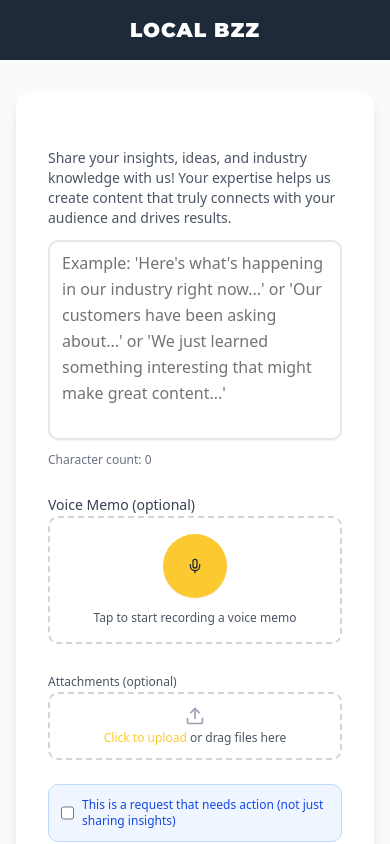
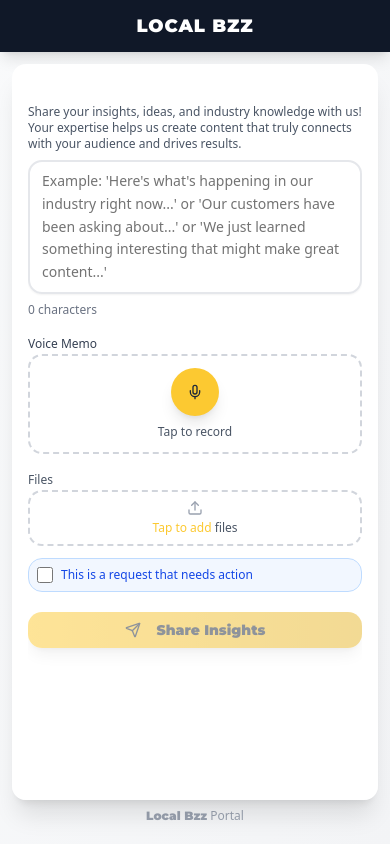
Before and after one commit to tyatlocalbzz/localbzz-client-portal, a Next.js app: page / in a window 390 px wide. Shown: the top 844 px of the page. Built offline with nearby package versions, Linux system fonts and the light colour scheme.

Commit message:
Transform to mobile-first app: viewport-based layout, compact components, gradient buttons, app-like styling

```diff
--- a/src/app/page.tsx
+++ b/src/app/page.tsx
@@ -107,12 +107,10 @@ export default function IdeaSubmissionPage() {
     }
   }
 
-  const formatFileSize = (bytes: number): string => {
-    if (bytes === 0) return '0 Bytes'
-    const k = 1024
-    const sizes = ['Bytes', 'KB', 'MB']
-    const i = Math.floor(Math.log(bytes) / Math.log(k))
-    return parseFloat((bytes / Math.pow(k, i)).toFixed(1)) + ' ' + sizes[i]
+  const formatDuration = (seconds: number): string => {
+    const mins = Math.floor(seconds / 60)
+    const secs = seconds % 60
+    return `${mins}:${secs.toString().padStart(2, '0')}`
   }
 
   const handleSubmit = async (e: React.FormEvent<HTMLFormElement>) => {
@@ -297,65 +295,59 @@ export default function IdeaSubmissionPage() {
     setRecordingDuration(0)
   }
 
-  const formatDuration = (seconds: number): string => {
-    const mins = Math.floor(seconds / 60)
-    const secs = seconds % 60
-    return `${mins}:${secs.toString().padStart(2, '0')}`
-  }
-
   return (
-    <div className="min-h-screen bg-gray-50">
-      {/* Header */}
-      <header className="bg-gray-800 text-white py-4 px-4">
+    <div className="h-screen bg-gradient-to-br from-gray-50 to-gray-100 flex flex-col overflow-hidden">
+      {/* Header - Compact for mobile */}
+      <header className="bg-gray-900 text-white py-3 px-4 shadow-lg flex-shrink-0">
         <div className="max-w-2xl mx-auto">
           <div className="flex items-center justify-center">
-            <h1 className={`text-xl font-bold tracking-wider ${montserrat.className}`}>
+            <h1 className={`text-lg font-bold tracking-wider ${montserrat.className}`}>
               LOCAL BZZ
             </h1>
           </div>
         </div>
       </header>
 
-      {/* Main Content */}
-      <div className="max-w-2xl mx-auto pt-8 pb-16 p-4">
-        {/* Main Form */}
-        <Card className="shadow-lg border-0 bg-white">
-          <CardContent className="p-8">
-            <form onSubmit={handleSubmit} className="space-y-6">
-              {/* Request Input */}
-              <div className="space-y-3">
-                <div className="text-sm text-gray-600 mb-3">
+      {/* Main Content - Flexible height */}
+      <div className="flex-1 flex flex-col max-w-2xl mx-auto w-full p-3 sm:p-4 overflow-hidden">
+        {/* Main Form - Takes remaining space */}
+        <Card className="flex-1 flex flex-col shadow-xl border-0 bg-white/95 backdrop-blur-sm rounded-xl overflow-hidden">
+          <CardContent className="flex-1 flex flex-col p-4 sm:p-6 space-y-3 sm:space-y-4 overflow-hidden">
+            <form onSubmit={handleSubmit} className="flex-1 flex flex-col space-y-3 sm:space-y-4 overflow-hidden">
+              {/* Request Input - Flexible */}
+              <div className="flex flex-col space-y-2 flex-shrink-0">
+                <div className="text-xs sm:text-sm text-gray-600">
                   Share your insights, ideas, and industry knowledge with us! Your expertise helps us create content that truly connects with your audience and drives results.
                 </div>
-                <div className="relative">
+                <div className="relative flex-1">
                   <Textarea
                     id="idea-input"
                     value={requestText}
                     onChange={(e) => setRequestText(e.target.value)}
                     placeholder="Example: 'Here's what's happening in our industry right now...' or 'Our customers have been asking about...' or 'We just learned something interesting that might make great content...'"
-                    className="min-h-[200px] resize-none text-base leading-relaxed border-2 border-gray-200 focus:border-[#FCC931] focus:ring-[#FCC931] rounded-lg"
+                    className="min-h-[120px] max-h-[200px] resize-none text-sm leading-relaxed border-2 border-gray-200 focus:border-[#FCC931] focus:ring-[#FCC931] rounded-xl bg-white/80"
                     disabled={submission.status === 'submitting'}
                   />
                 </div>
                 <div className="text-xs text-gray-500">
-                  Character count: {requestText.length}
+                  {requestText.length} characters
                 </div>
               </div>
 
-              {/* Voice Recording Section */}
-              <div className="space-y-3">
-                <label className="text-sm font-medium text-gray-700">
-                  Voice Memo (optional)
+              {/* Voice Recording Section - Compact */}
+              <div className="space-y-2 flex-shrink-0">
+                <label className="text-xs font-medium text-gray-700">
+                  Voice Memo
                 </label>
 
                 {!voiceRecording ? (
-                  // Recording Controls
-                  <div className="border-2 border-dashed border-gray-300 rounded-lg p-4 text-center">
-                    <div className="flex flex-col items-center space-y-3">
+                  // Recording Controls - Compact
+                  <div className="border-2 border-dashed border-gray-300 rounded-xl p-3 text-center bg-white/60">
+                    <div className="flex flex-col items-center space-y-2">
                       <Button
                         type="button"
                         onClick={isRecording ? pauseResumeRecording : startRecording}
-                        className={`w-16 h-16 rounded-full p-0 transition-all ${
+                        className={`w-12 h-12 rounded-full p-0 transition-all shadow-lg ${
                           isRecording && !isPaused
                             ? 'bg-red-500 hover:bg-red-600 animate-pulse'
                             : isRecording && isPaused
@@ -365,17 +357,17 @@ export default function IdeaSubmissionPage() {
                         disabled={submission.status === 'submitting'}
                       >
                         {isRecording && !isPaused ? (
-                          <Pause className="h-6 w-6 text-white" />
+                          <Pause className="h-5 w-5 text-white" />
                         ) : isRecording && isPaused ? (
-                          <Play className="h-6 w-6 text-white" />
+                          <Play className="h-5 w-5 text-white" />
                         ) : (
-                          <Mic className="h-6 w-6 text-gray-800" />
+                          <Mic className="h-5 w-5 text-gray-800" />
                         )}
                       </Button>
 
                       {isRecording && (
-                        <div className="flex items-center space-x-3">
-                          <div className="text-lg font-mono text-red-600">
+                        <div className="flex items-center space-x-2">
+                          <div className="text-sm font-mono text-red-600 font-bold">
                             {formatDuration(recordingDuration)}
                           </div>
                           <Button
@@ -383,9 +375,9 @@ export default function IdeaSubmissionPage() {
                             onClick={stopRecording}
                             variant="outline"
                             size="sm"
-                            className="border-red-300 text-red-600 hover:bg-red-50"
+                            className="h-6 border-red-300 text-red-600 hover:bg-red-50 text-xs"
                           >
-                            <Square className="h-3 w-3 mr-1" />
+                            <Square className="h-2 w-2 mr-1" />
                             Stop
                           </Button>
                         </div>
@@ -393,28 +385,25 @@ export default function IdeaSubmissionPage() {
 
                       <p className="text-xs text-gray-600">
                         {isRecording && !isPaused
-                          ? 'Recording... Tap to pause'
+                          ? 'Recording...'
                           : isRecording && isPaused
-                          ? 'Paused - Tap to resume'
-                          : 'Tap to start recording a voice memo'
+                          ? 'Paused'
+                          : 'Tap to record'
                         }
                       </p>
                     </div>
                   </div>
                 ) : (
-                  // Recorded Voice Memo
-                  <div className="border border-green-200 bg-green-50 rounded-lg p-4">
+                  // Recorded Voice Memo - Compact
+                  <div className="border border-green-200 bg-green-50/80 rounded-xl p-3">
                     <div className="flex items-center justify-between">
-                      <div className="flex items-center space-x-3">
-                        <div className="bg-green-500 rounded-full p-2">
-                          <Mic className="h-4 w-4 text-white" />
+                      <div className="flex items-center space-x-2">
+                        <div className="bg-green-500 rounded-full p-1.5">
+                          <Mic className="h-3 w-3 text-white" />
                         </div>
                         <div>
-                          <p className="text-sm font-medium text-green-800">
-                            Voice Memo Recorded
-                          </p>
-                          <p className="text-xs text-green-600">
-                            Duration: {formatDuration(recordingDuration)}
+                          <p className="text-xs font-medium text-green-800">
+                            Voice Memo • {formatDuration(recordingDuration)}
                           </p>
                         </div>
                       </div>
@@ -423,9 +412,9 @@ export default function IdeaSubmissionPage() {
                         onClick={deleteRecording}
                         variant="ghost"
                         size="sm"
-                        className="text-red-500 hover:text-red-700 hover:bg-red-50"
+                        className="h-6 w-6 p-0 text-red-500 hover:text-red-700 hover:bg-red-50"
                       >
-                        <X className="h-4 w-4" />
+                        <X className="h-3 w-3" />
                       </Button>
                     </div>
                   </div>
@@ -433,21 +422,21 @@ export default function IdeaSubmissionPage() {
               </div>
 
               {/* File Upload Section - Compact */}
-              <div className="space-y-2">
+              <div className="space-y-2 flex-shrink-0">
                 <label className="text-xs font-medium text-gray-600">
-                  Attachments (optional)
+                  Files
                 </label>
 
                 {/* Upload Area - Smaller */}
                 <div
-                  className="border-2 border-dashed border-gray-300 rounded-lg p-3 text-center hover:border-[#FCC931] transition-colors cursor-pointer"
+                  className="border-2 border-dashed border-gray-300 rounded-xl p-2 text-center hover:border-[#FCC931] transition-colors cursor-pointer bg-white/60"
                   onDragOver={handleDragOver}
                   onDrop={handleDrop}
                   onClick={() => document.getElementById('file-input')?.click()}
                 >
-                  <Upload className="h-5 w-5 text-gray-400 mx-auto mb-1" />
+                  <Upload className="h-4 w-4 text-gray-400 mx-auto mb-1" />
                   <p className="text-xs text-gray-600">
-                    <span className="font-medium text-[#FCC931]">Click to upload</span> or drag files here
+                    <span className="font-medium text-[#FCC931]">Tap to add</span> files
                   </p>
                   <input
                     id="file-input"
@@ -465,6 +454,7 @@ export default function IdeaSubmissionPage() {
                     <p className="text-xs text-gray-500">
                       {selectedFiles.length} file{selectedFiles.length > 1 ? 's' : ''}:
                     </p>
+                    <div className="max-h-16 overflow-y-auto space-y-1">
                       {selectedFiles.map((file, index) => {
                         const getFileIcon = () => {
                           if (file.type.startsWith('image/')) return <Image className="h-3 w-3 text-blue-500" />
@@ -473,15 +463,12 @@ export default function IdeaSubmissionPage() {
                         }
 
                         return (
-                        <div key={index} className="flex items-center justify-between p-2 bg-gray-50 rounded">
+                          <div key={index} className="flex items-center justify-between p-2 bg-gray-50/80 rounded-lg">
                             <div className="flex items-center space-x-2 flex-1 min-w-0">
                               {getFileIcon()}
                               <div className="min-w-0 flex-1">
                                 <p className="text-xs font-medium text-gray-700 truncate">
                                   {file.name}
-                              </p>
-                              <p className="text-xs text-gray-400">
-                                {formatFileSize(file.size)}
                                 </p>
                               </div>
                             </div>
@@ -490,7 +477,7 @@ export default function IdeaSubmissionPage() {
                               variant="ghost"
                               size="sm"
                               onClick={() => removeFile(index)}
-                            className="h-6 w-6 p-0 text-gray-400 hover:text-red-500"
+                              className="h-5 w-5 p-0 text-gray-400 hover:text-red-500"
                             >
                               <X className="h-3 w-3" />
                             </Button>
@@ -498,12 +485,13 @@ export default function IdeaSubmissionPage() {
                         )
                       })}
                     </div>
+                  </div>
                 )}
               </div>
 
-              {/* Request Type Selection */}
-              <div className="space-y-2">
-                <div className="flex items-center space-x-2 p-3 bg-blue-50 border border-blue-200 rounded-lg">
+              {/* Request Type Selection - Compact */}
+              <div className="space-y-2 flex-shrink-0">
+                <div className="flex items-center space-x-2 p-2 bg-blue-50/80 border border-blue-200 rounded-xl">
                   <input
                     id="request-checkbox"
                     type="checkbox"
@@ -516,15 +504,15 @@ export default function IdeaSubmissionPage() {
                   />
                   <label
                     htmlFor="request-checkbox"
-                    className="text-xs font-medium text-blue-700 cursor-pointer select-none"
+                    className="text-xs font-medium text-blue-700 cursor-pointer select-none flex-1"
                   >
-                    This is a request that needs action (not just sharing insights)
+                    This is a request that needs action
                   </label>
                 </div>
 
                 {/* Urgency Checkbox - Only show when isRequest is true */}
                 {isRequest && (
-                  <div className="flex items-center space-x-2 p-3 bg-orange-50 border border-orange-200 rounded-lg">
+                  <div className="flex items-center space-x-2 p-2 bg-orange-50/80 border border-orange-200 rounded-xl">
                     <input
                       id="urgent-checkbox"
                       type="checkbox"
@@ -532,26 +520,27 @@ export default function IdeaSubmissionPage() {
                       onChange={(e) => setIsUrgent(e.target.checked)}
                       className="h-4 w-4 text-orange-600 bg-gray-100 border-gray-300 rounded focus:ring-orange-500"
                     />
-                    <AlertTriangle className="h-4 w-4 text-orange-600" />
+                    <AlertTriangle className="h-3 w-3 text-orange-600" />
                     <label
                       htmlFor="urgent-checkbox"
-                      className="text-xs font-medium text-orange-700 cursor-pointer select-none"
+                      className="text-xs font-medium text-orange-700 cursor-pointer select-none flex-1"
                     >
-                      Time-sensitive opportunity - let&apos;s prioritize this!
+                      Time-sensitive - prioritize this!
                     </label>
                   </div>
                 )}
               </div>
 
-              {/* Submit Button */}
+              {/* Submit Button - Fixed at bottom */}
+              <div className="flex-shrink-0 pt-2">
                 <Button
                   type="submit"
-                className={`w-full py-4 text-base font-bold transition-colors rounded-lg border-0 ${
+                  className={`w-full py-3 text-sm font-bold transition-all rounded-xl border-0 shadow-lg ${
                     isRequest && isUrgent
-                    ? 'bg-orange-500 hover:bg-orange-600 text-white'
+                      ? 'bg-gradient-to-r from-orange-500 to-red-500 hover:from-orange-600 hover:to-red-600 text-white'
                       : isRequest
-                    ? 'bg-blue-500 hover:bg-blue-600 text-white'
-                    : 'bg-[#FCC931] hover:bg-[#e6b52a] text-gray-800'
+                      ? 'bg-gradient-to-r from-blue-500 to-blue-600 hover:from-blue-600 hover:to-blue-700 text-white'
+                      : 'bg-gradient-to-r from-[#FCC931] to-[#e6b52a] hover:from-[#e6b52a] hover:to-[#d4a428] text-gray-800'
                   } ${montserrat.className}`}
                   disabled={submission.status === 'submitting' || (!requestText.trim() && !voiceRecording)}
                 >
@@ -571,29 +560,30 @@ export default function IdeaSubmissionPage() {
                     </>
                   )}
                 </Button>
+              </div>
 
               {/* Status Messages */}
               {submission.status === 'success' && (
-                <div className="flex items-center space-x-2 p-4 bg-green-50 border border-green-200 rounded-lg">
-                  <CheckCircle className="h-5 w-5 text-green-600 flex-shrink-0" />
-                  <p className="text-sm text-green-700">{submission.message}</p>
+                <div className="flex items-center space-x-2 p-3 bg-green-50/80 border border-green-200 rounded-xl flex-shrink-0">
+                  <CheckCircle className="h-4 w-4 text-green-600 flex-shrink-0" />
+                  <p className="text-xs text-green-700">{submission.message}</p>
                 </div>
               )}
 
               {submission.status === 'error' && (
-                <div className="flex items-center space-x-2 p-4 bg-red-50 border border-red-200 rounded-lg">
-                  <AlertCircle className="h-5 w-5 text-red-600 flex-shrink-0" />
-                  <p className="text-sm text-red-700">{submission.message}</p>
+                <div className="flex items-center space-x-2 p-3 bg-red-50/80 border border-red-200 rounded-xl flex-shrink-0">
+                  <AlertCircle className="h-4 w-4 text-red-600 flex-shrink-0" />
+                  <p className="text-xs text-red-700">{submission.message}</p>
                 </div>
               )}
             </form>
           </CardContent>
         </Card>
 
-        {/* Footer */}
-        <div className="mt-8 text-center">
+        {/* Footer - Compact */}
+        <div className="text-center py-2 flex-shrink-0">
           <p className="text-xs text-gray-400">
-            Powered by <span className={`font-bold ${montserrat.className}`}>Local Bzz</span> Creative Portal
+            <span className={`font-bold ${montserrat.className}`}>Local Bzz</span> Portal
           </p>
         </div>
       </div>
```
Lines whose indentation alone changed are shown as unchanged.
